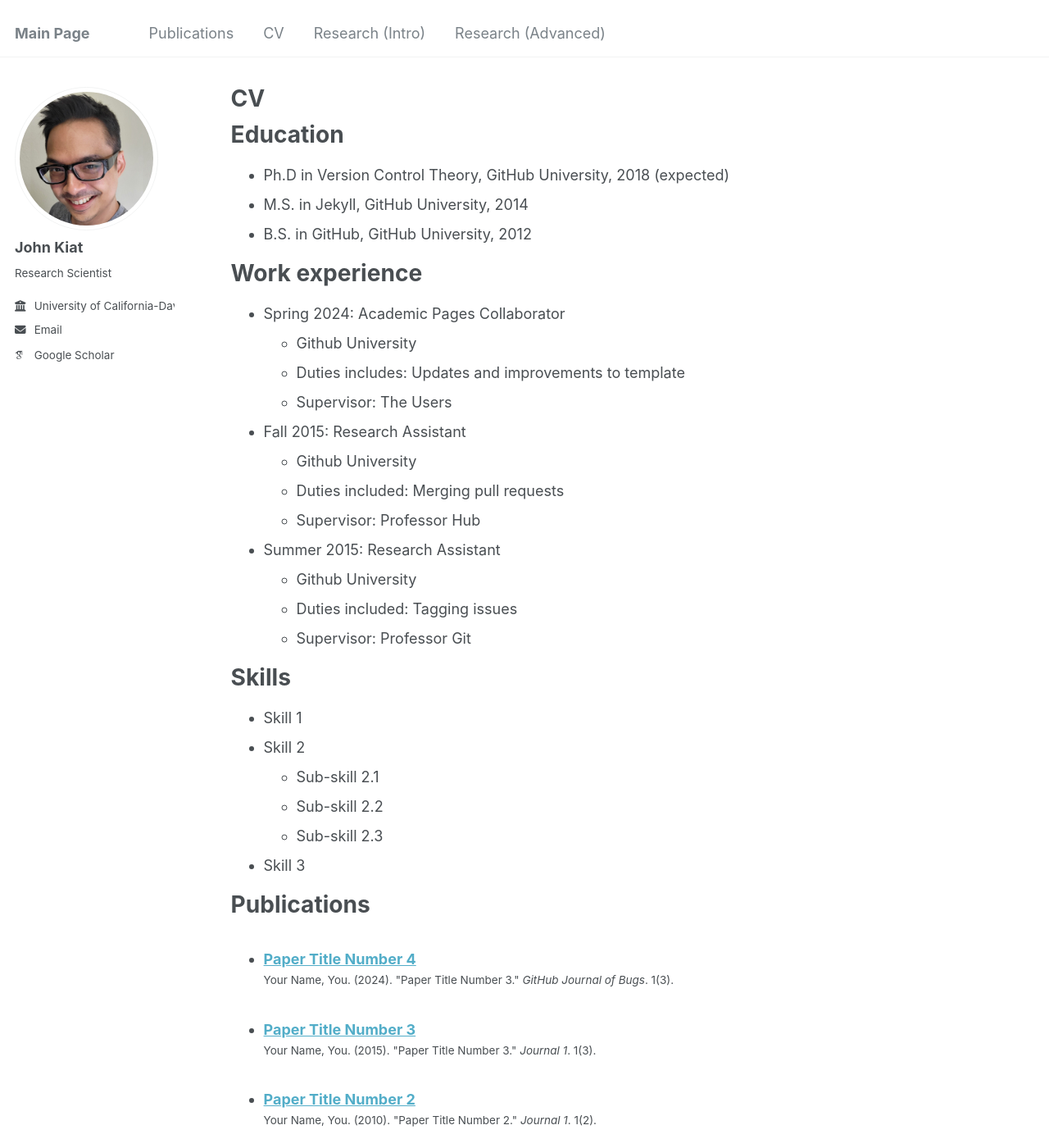
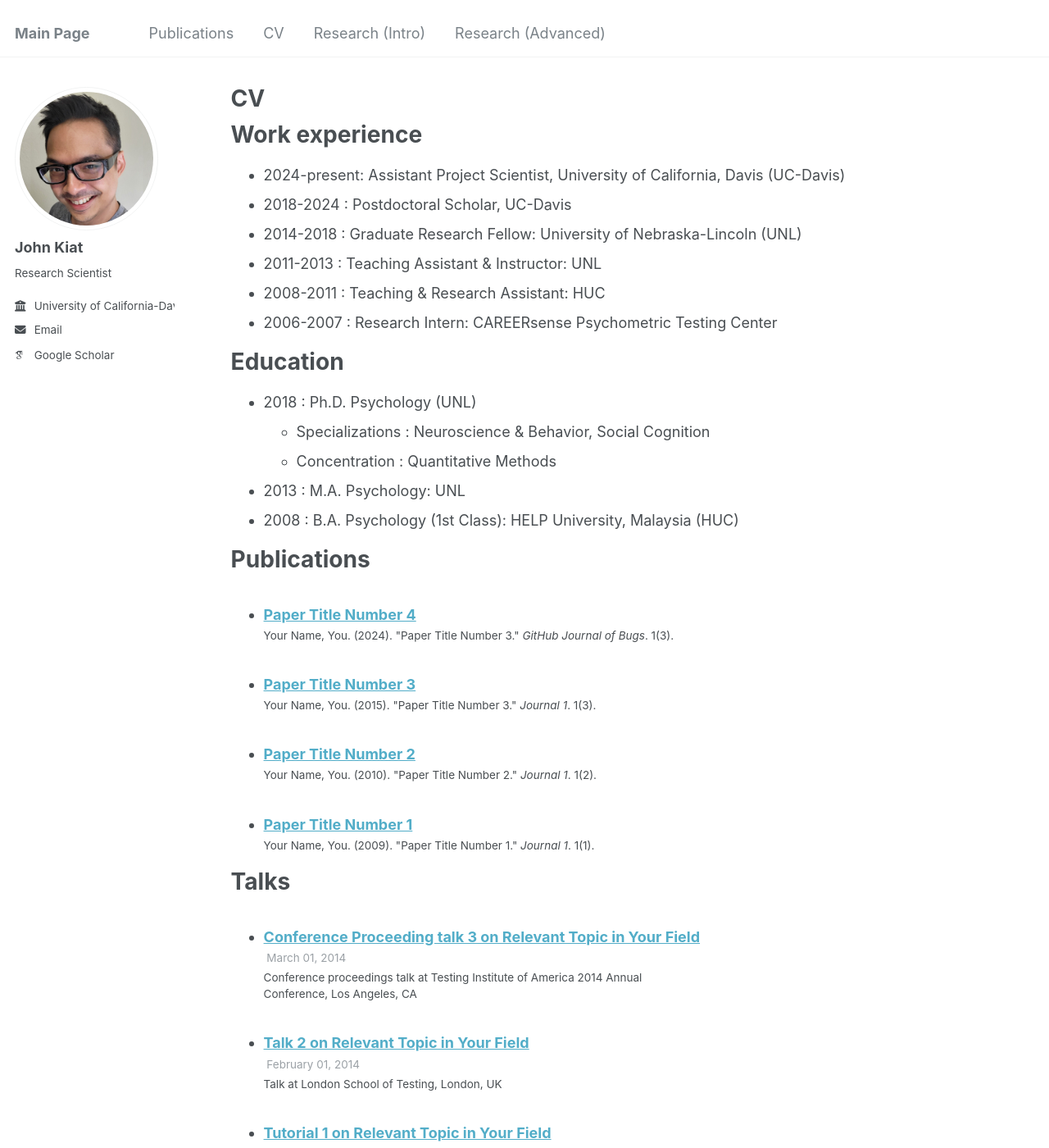
Before and after one commit to Johnkiat/johnkiat.github.io, a Jekyll site: the page built from _pages/cv.md, in a window 1280 px wide and 1400 px high. Shown: the whole window at 82% size. Built offline with Jekyll 4.4.1, drawn with Linux system fonts in a browser that asks for light colours; some web fonts are replaced; some of the changed text lies outside the part shown.

Commit message:
Update cv.md

```diff
--- a/_pages/cv.md
+++ b/_pages/cv.md
@@ -9,37 +9,22 @@ redirect_from:
 
 {% include base_path %}
 
+Work experience
+======
+* 2024-present: Assistant Project Scientist, University of California, Davis (UC-Davis)
+* 2018-2024 : Postdoctoral Scholar, UC-Davis
+* 2014-2018 : Graduate Research Fellow: University of Nebraska-Lincoln (UNL)
+* 2011-2013 : Teaching Assistant & Instructor: UNL
+* 2008-2011 : Teaching & Research Assistant: HUC
+* 2006-2007 : Research Intern: CAREERsense Psychometric Testing Center
+
 Education
 ======
-* Ph.D in Version Control Theory, GitHub University, 2018 (expected)
-* M.S. in Jekyll, GitHub University, 2014
-* B.S. in GitHub, GitHub University, 2012
-
-Work experience
-======
-* Spring 2024: Academic Pages Collaborator
-  * Github University
-  * Duties includes: Updates and improvements to template
-  * Supervisor: The Users
-
-* Fall 2015: Research Assistant
-  * Github University
-  * Duties included: Merging pull requests
-  * Supervisor: Professor Hub
-
-* Summer 2015: Research Assistant
-  * Github University
-  * Duties included: Tagging issues
-  * Supervisor: Professor Git
-
-Skills
-======
-* Skill 1
-* Skill 2
-  * Sub-skill 2.1
-  * Sub-skill 2.2
-  * Sub-skill 2.3
-* Skill 3
+* 2018 : Ph.D. Psychology (UNL)
+  * Specializations : Neuroscience & Behavior, Social Cognition
+  * Concentration : Quantitative Methods
+* 2013 : M.A. Psychology: UNL
+* 2008 : B.A. Psychology (1st Class): HELP University, Malaysia (HUC)
 
 Publications
 ======
@@ -53,11 +38,14 @@ Talks
     {% include archive-single-talk-cv.html  %}
   {% endfor %}</ul>
 
-Teaching
+  Skills
 ======
-  <ul>{% for post in site.teaching reversed %}
-    {% include archive-single-cv.html %}
-  {% endfor %}</ul>
+* Skill 1
+* Skill 2
+  * Sub-skill 2.1
+  * Sub-skill 2.2
+  * Sub-skill 2.3
+* Skill 3
 
 Service and leadership
 ======
```
